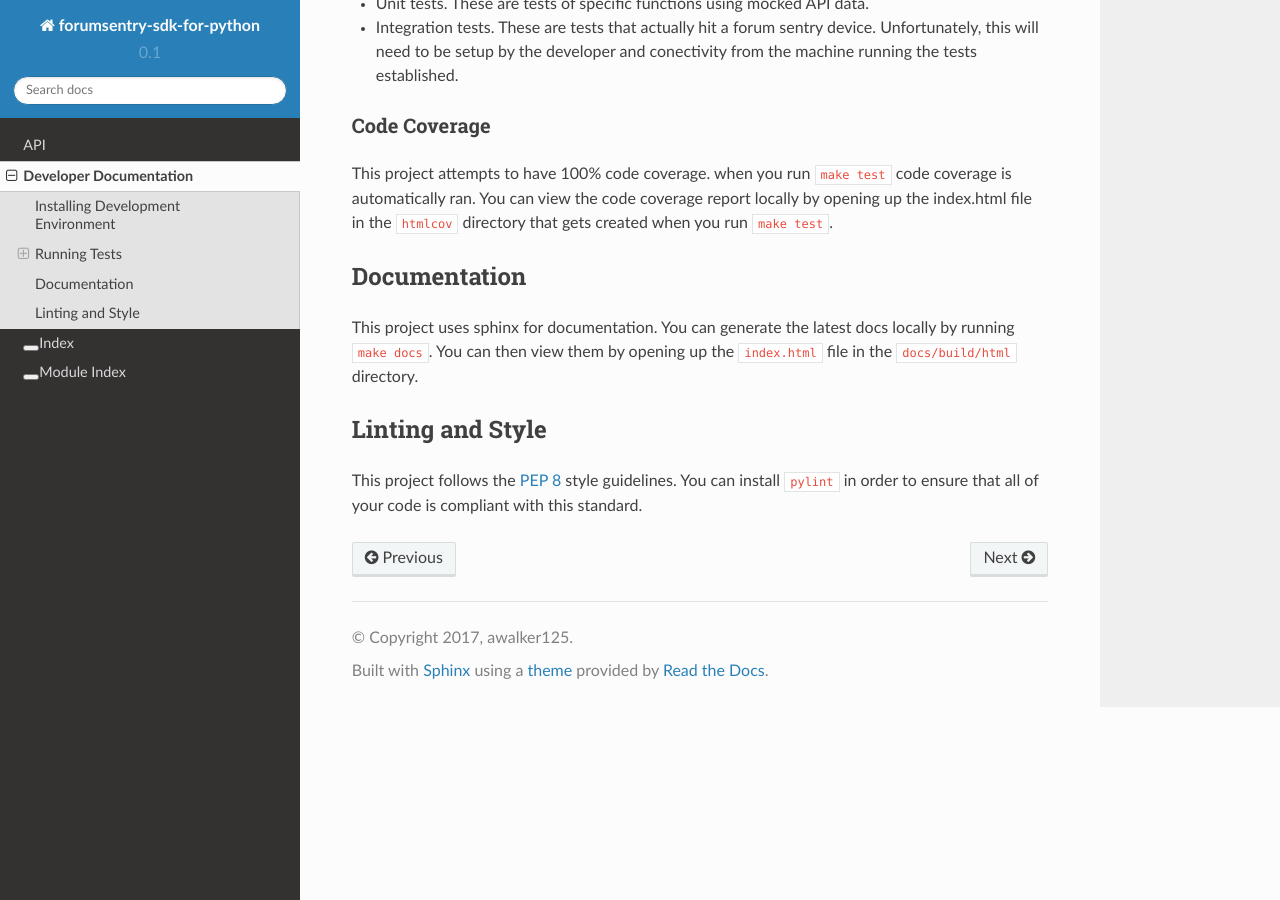
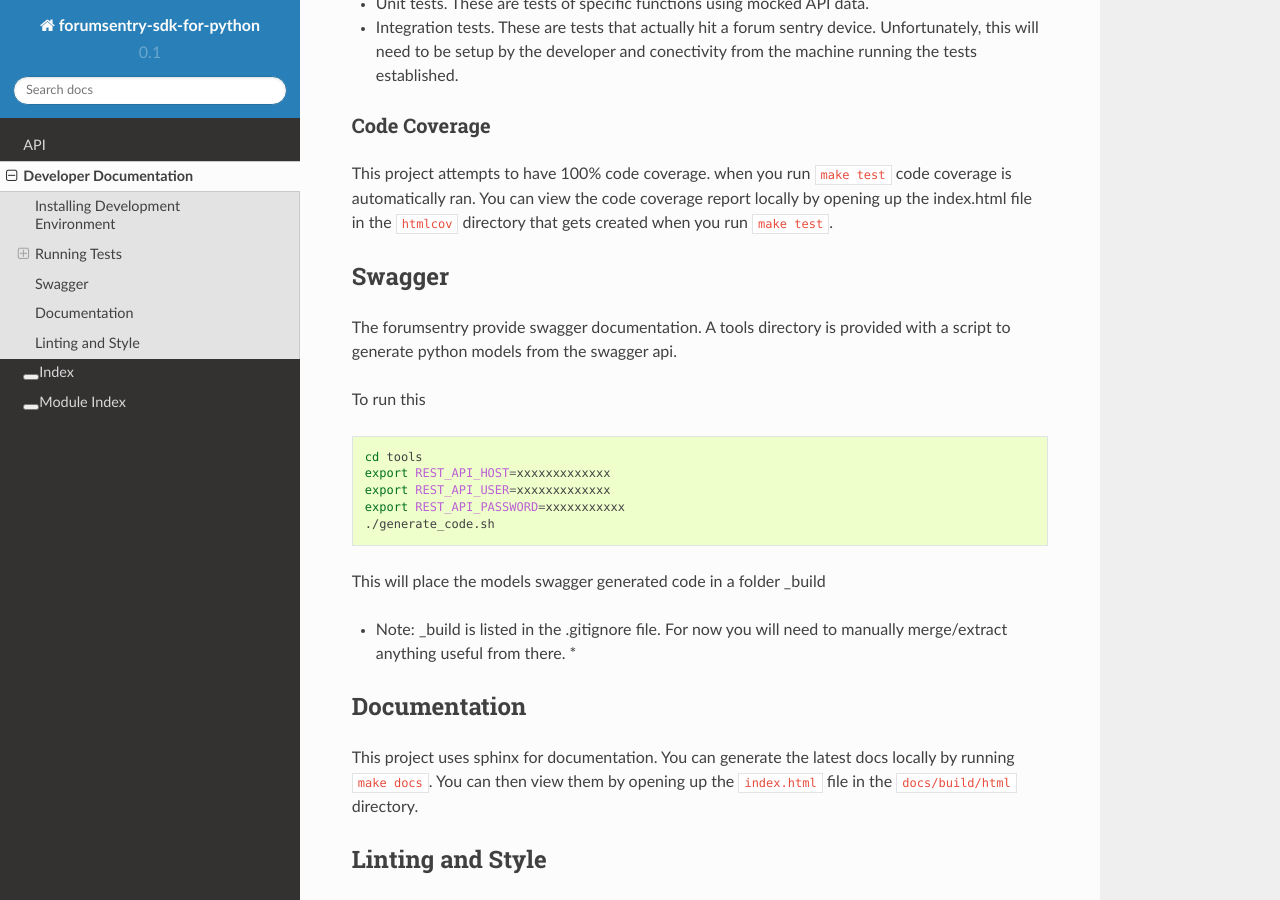
Before and after one commit to awalker125/forumsentry-sdk-for-python, a Sphinx documentation site: the page built from docs/dev.rst, in a window 1280 px wide and 900 px high, scrolled down 760 px. Built offline with Sphinx 7.4.7 and the Read the Docs theme 2.0.0, drawn with Linux system fonts in a browser that asks for light colours; pages that are not in the unit, such as notebooks, are missing from menus.

Commit message:
added tools documentation

```diff
--- a/docs/dev.rst
+++ b/docs/dev.rst
@@ -36,6 +36,27 @@ Code Coverage
 
 This project attempts to have 100% code coverage. when you run ``make test`` code coverage is automatically ran. You can view the code coverage report locally by opening up the index.html file in the ``htmlcov`` directory that gets created when you run ``make test``.
 
+
+Swagger
+------------
+
+The forumsentry provide swagger documentation. A tools directory is provided with a script to generate python models from the swagger api.
+
+To run this
+
+.. code:: bash
+
+	cd tools
+	export REST_API_HOST=xxxxxxxxxxxxx
+	export REST_API_USER=xxxxxxxxxxxxx
+	export REST_API_PASSWORD=xxxxxxxxxxx
+	./generate_code.sh
+
+This will place the models swagger generated code in a folder _build
+
+* Note: _build is listed in the .gitignore file. For now you will need to manually merge/extract anything useful from there. *
+
+
 Documentation
 -------------
 
```
